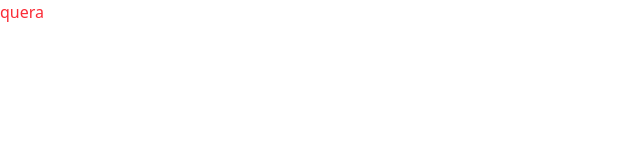
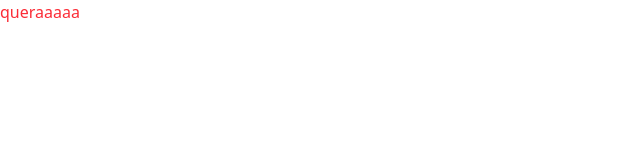
Before and after one commit to rezaeipouya2005/task-manager, a website: page index.html in a window 1280 px wide. Shown: the full height of the page, 0-640 px from the left. Drawn offline with Linux system fonts and the light colour scheme.

Commit message:
Update index.html
add aaaa to code h1 after quera

```diff
--- a/index.html
+++ b/index.html
@@ -7,6 +7,6 @@
     <title>Document</title>
   </head>
   <body>
-    <h1 class="text-red-500">quera</h1>
+    <h1 class="text-red-500">queraaaaa</h1>
   </body>
 </html>
```
